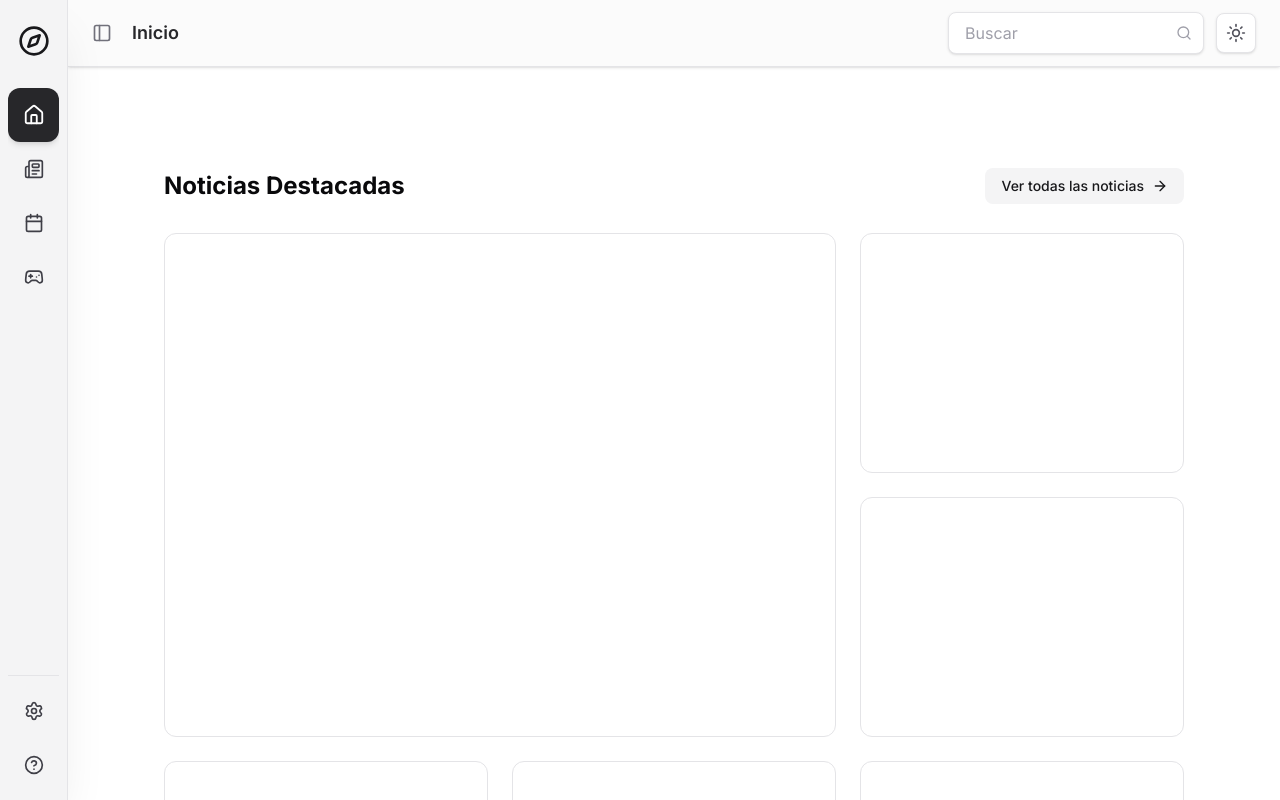
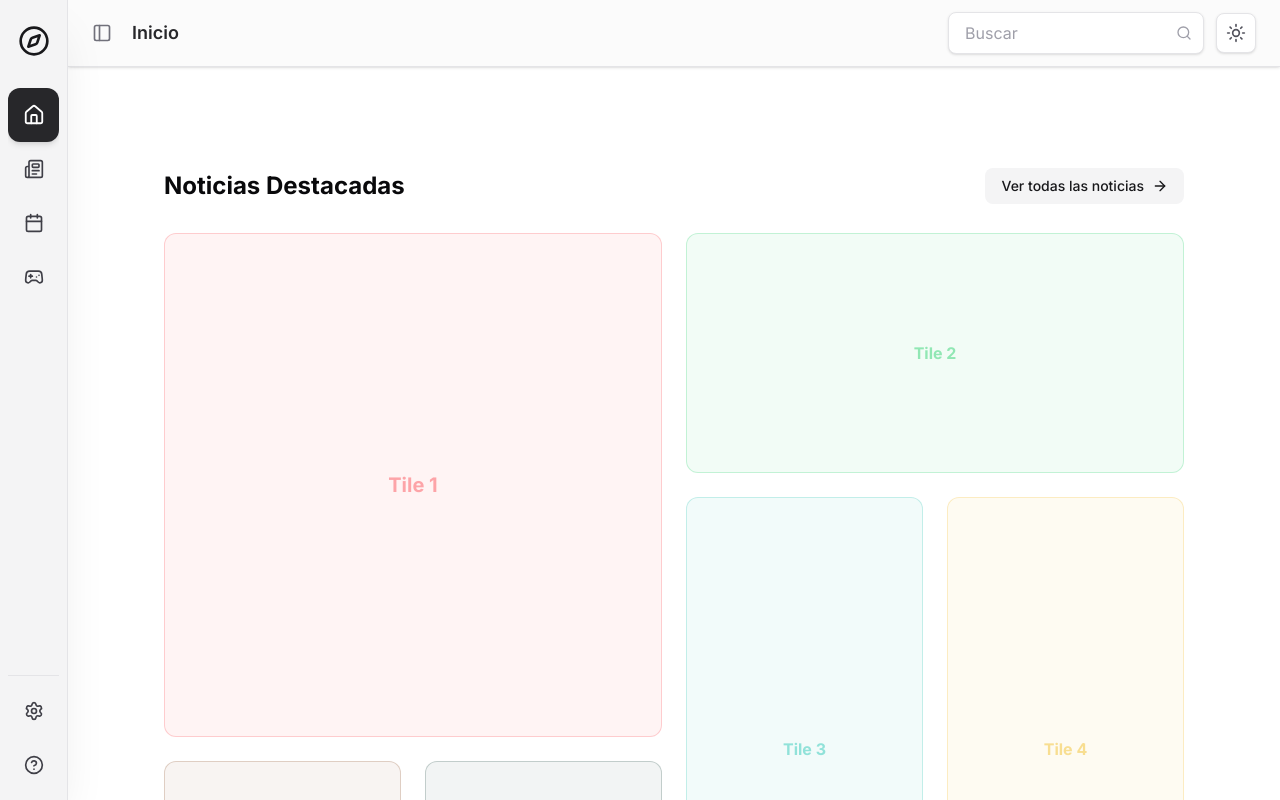
Before and after one commit to Crowleyster/Gacha_Hub, a Next.js app: page / in a window 1280 px wide. Built offline with nearby package versions, Linux system fonts and the light colour scheme.

Commit message:
feat: implement the 4-level bento hierarchy with exact classes

```diff
--- a/components/NewsBentoGrid.jsx
+++ b/components/NewsBentoGrid.jsx
@@ -37,13 +37,37 @@ export default function NewsBentoGrid() {
                 </Link>
             </div>
 
-            {/* 2. 6 Tarjetas (Placeholders) */}
-            <div className="bg-card border border-border rounded-xl w-full h-full col-span-4 row-span-2 min-[768px]:col-span-8 min-[768px]:row-span-1 min-[1024px]:col-span-8 min-[1024px]:row-span-2" />
-            <div className="bg-card border border-border rounded-xl w-full h-full col-span-2 row-span-1 min-[768px]:col-span-4" />
-            <div className="bg-card border border-border rounded-xl w-full h-full col-span-2 row-span-1 min-[768px]:col-span-4" />
-            <div className="bg-card border border-border rounded-xl w-full h-full col-span-4 row-span-1 min-[470px]:row-span-2 min-[768px]:col-span-8 min-[768px]:row-span-1 min-[1024px]:col-span-8 min-[1024px]:row-span-2 min-[1200px]:col-span-4 min-[1200px]:row-span-1 min-[1550px]:col-span-8 min-[1550px]:row-span-2" />
-            <div className="bg-card border border-border rounded-xl w-full h-full col-span-2 row-span-1 min-[768px]:col-span-4" />
-            <div className="bg-card border border-border rounded-xl w-full h-full col-span-2 row-span-1 min-[768px]:col-span-4" />
+            {/* 2. 6 Tarjetas (Placeholders con jerarquía visual de 4 niveles) */}
+
+            {/* Card 1: Noticia Nivel 1 - Hero/Grande */}
+            <div className="bg-red-500/5 border border-red-500/20 rounded-xl w-full h-full col-span-4 row-span-2 min-[768px]:col-span-8 min-[1024px]:col-span-12 min-[1200px]:col-span-6 flex items-center justify-center text-red-500/40 font-bold text-xl">
+                Tile 1
+            </div>
+
+            {/* Card 2: Noticia Nivel 2 - Mediana */}
+            <div className="bg-green-500/5 border border-green-500/20 rounded-xl w-full h-full col-span-4 row-span-1 min-[1024px]:col-span-6 flex items-center justify-center text-green-500/40 font-bold">
+                Tile 2
+            </div>
+
+            {/* Card 3: Noticia Nivel 3 - Pequeña 1 */}
+            <div className="bg-teal-500/5 border border-teal-500/20 rounded-xl w-full h-full col-span-2 row-span-1 min-[470px]:col-span-2 min-[470px]:row-span-2 min-[1024px]:col-span-3 flex items-center justify-center text-teal-500/40 font-bold">
+                Tile 3
+            </div>
+
+            {/* Card 4: Noticia Nivel 3 - Pequeña 2 */}
+            <div className="bg-yellow-500/5 border border-yellow-500/20 rounded-xl w-full h-full col-span-2 row-span-1 min-[470px]:col-span-2 min-[470px]:row-span-2 min-[1024px]:col-span-3 flex items-center justify-center text-yellow-500/40 font-bold">
+                Tile 4
+            </div>
+
+            {/* Card 5: Noticia Nivel 4 - Mini 1 */}
+            <div className="bg-amber-900/5 border border-amber-900/20 rounded-xl w-full h-full col-span-2 row-span-1 min-[1024px]:col-span-3 flex items-center justify-center text-amber-900/40 font-bold">
+                Tile 5
+            </div>
+
+            {/* Card 6: Noticia Nivel 4 - Mini 2 */}
+            <div className="bg-emerald-950/5 border border-emerald-950/20 rounded-xl w-full h-full col-span-2 row-span-1 min-[1024px]:col-span-3 flex items-center justify-center text-emerald-950/40 font-bold">
+                Tile 6
+            </div>
 
             {/* 3. Botón "Todas las noticias" (Mobile) */}
             {/* Ocupa Fila 7 en XXS y Fila 8 en XS */}
```
